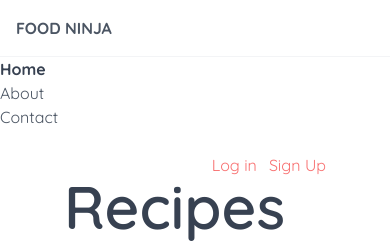
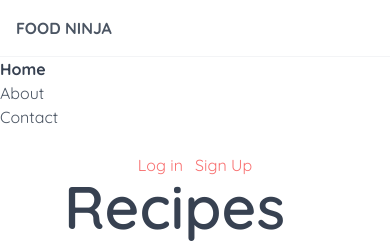
Before and after one commit to Cliff-Mbithuka/tailwindcss, a website: page public/index.html in a window 390 px wide. Shown: the top 243 px of the page. Drawn offline with Linux system fonts and the light colour scheme.

Commit message:
flex-box

```diff
--- a/public/index.html
+++ b/public/index.html
@@ -12,7 +12,7 @@
       <nav>
         <div>
           <h1 class="font-bold uppercase p-4 border-b border-gray-100">
-            <a href="/">Food Ninja</a>
+            <a href="/" >Food Ninja</a>
           </h1>
         </div>
         <ul>
@@ -30,7 +30,7 @@
       <!--end nav-->
     </div>
     <main class="px-16 py-6">
-      <div class="flex justify-end text-red-400">
+      <div class="flex justify-center md:justify-end text-red-400">
         <a href="#">Log in</a>
         <a href="#" class="ml-3">Sign Up</a>
       </div>
```
Also changed, not shown: public/styles.css.
